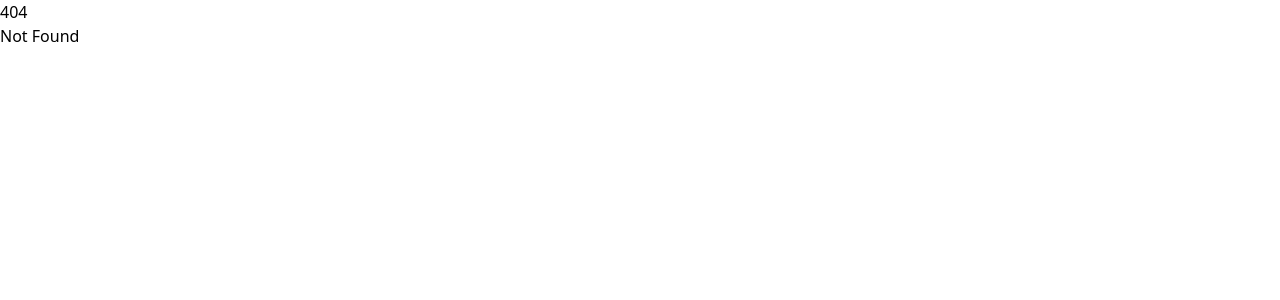
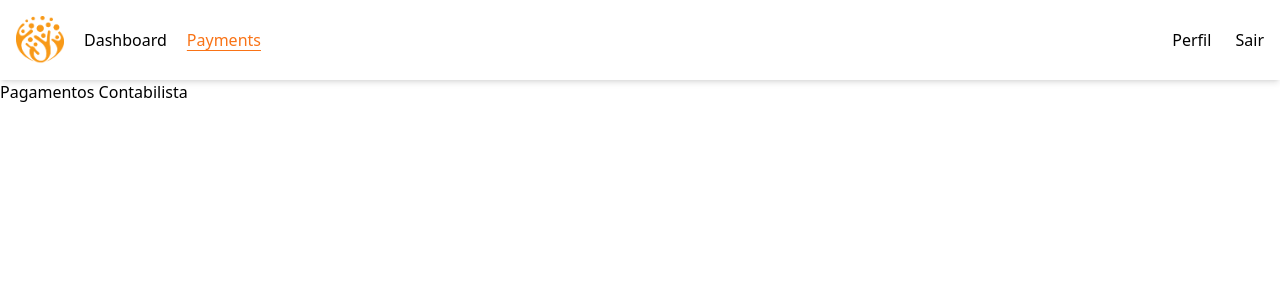
Before and after one commit to MindGest/mindgest-frontend, a SvelteKit app: page /user/accountant/payments in a window 1280 px wide. Before the commit this address had no page. Shown: the top 300 px of the page. Built offline with nearby package versions, Linux system fonts and the light colour scheme.

Commit message:
added navbar and improved login failed message

```diff
--- a/src/routes/auth/login/+page.svelte
+++ b/src/routes/auth/login/+page.svelte
@@ -3,19 +3,30 @@
 
   let email = 'admin@student.dei.uc.pt';
   let password = '1234';
+  let status = 200;
   const submit = async () => {
     const response = await api.post('auth/login', { email, password });
     if (response.ok) {
       location.reload();
       return;
     }
-    alert('Login failed');
+    status = response.status;
   };
 </script>
 
 <wrapper class="flex flex-col items-center justify-center h-full">
   <img src="/logo.png" alt="logo" />
-  <form class="flex flex-col items-center" on:submit|preventDefault={submit}>
+  <h1 class="text-2xl text-gray-700 mt-4">Entrar</h1>
+  <form class="flex flex-col items-center mt-4" on:submit|preventDefault={submit}>
+    {#if status !== 200}
+      <p class="outline outline-2 rounded-sm p-2 mt-4 outline-red-500">
+        {#if status === 401}
+          Email ou password incorretos
+        {:else}
+          Erro desconhecido
+        {/if}
+      </p>
+    {/if}
     <label for="email" class="text-gray-700 mt-8">Email</label>
     <input
       id="email"
@@ -34,4 +45,10 @@
       Entrar
     </button>
   </form>
+  <a href="/auth/register" class="text-sm text-black underline underline-offset-8 w-fit mt-10">
+    Criar uma nova conta
+  </a>
+  <button class="text-sm text-black underline underline-offset-8 w-fit mt-4" on:click={() => {}}>
+    Esqueci-me da password
+  </button>
 </wrapper>
--- a/src/routes/user/+layout.server.js
+++ b/src/routes/user/+layout.server.js
@@ -1,6 +1,8 @@
-import { error, redirect } from '@sveltejs/kit';
+// import { error, redirect } from '@sveltejs/kit';
 
-export const load = ({ locals, url }) => {
-  if (!locals.user) throw redirect(302, '/auth/login');
-  if (locals.user.role !== url.pathname.split('/')[2]) throw error(403, 'Forbidden');
+export const load = ({ /*locals,*/ url: { pathname: href } }) => {
+  //   if (!locals.user) throw redirect(302, '/auth/login');
+  //   if (locals.user.role !== url.pathname.split('/')[2]) throw error(403, 'Forbidden');
+  const role = href.split('/')[2]; // TODO: use locals.user.role
+  return { role, href };
 };
--- a/src/routes/user/+layout.svelte
+++ b/src/routes/user/+layout.svelte
@@ -1 +1,28 @@
-<slot />
+<script>
+  export let data;
+
+  const buttons = Object.keys(import.meta.glob('./**/*.svelte'))
+    .map(path => path.split('/').slice(1, 3))
+    .filter(path => path[0] === data.role)
+    .map(path => ({
+      title: `${path[1][0].toUpperCase()}${path[1].slice(1)}`,
+      href: `/user/${path.join('/')}`
+    }));
+  $: style = href =>
+    href === data.href ? 'text-orange-500 underline underline-offset-4' : '';
+</script>
+
+<nav class="w-full fixed top-0 p-4 flex items-center shadow-md">
+  <img src="/logo.png" alt="logo" class="h-12" />
+  {#each buttons as { title, href }}
+    <a {href} class={`ml-5 ${style(href)}`}>{title}</a>
+  {/each}
+  <div class="ml-auto">
+    <a class={style('/user/profile')} href="/user/profile">Perfil</a>
+    <a class="ml-5" href="/logout">Sair</a>
+  </div>
+</nav>
+
+<wrapper class="block pt-20">
+  <slot />
+</wrapper>
--- a/src/routes/user/accountant/dashboard/+page.svelte
+++ b/src/routes/user/accountant/dashboard/+page.svelte
@@ -1 +1 @@
-<h1>Contabilista</h1>
+<h1>Início Contabilista</h1>
--- /dev/null
+++ b/src/routes/user/accountant/payments/+page.svelte
@@ -0,0 +1 @@
+<h1>Pagamentos Contabilista</h1>
```
